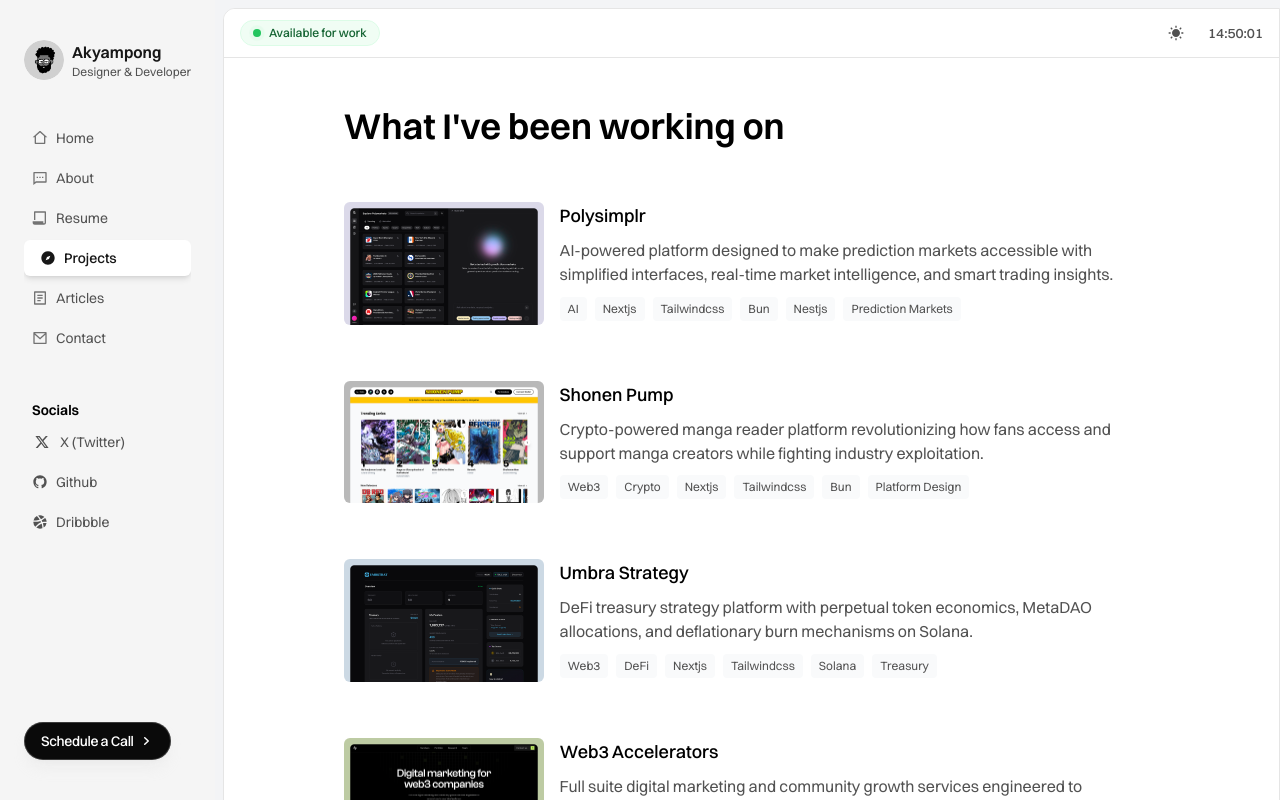
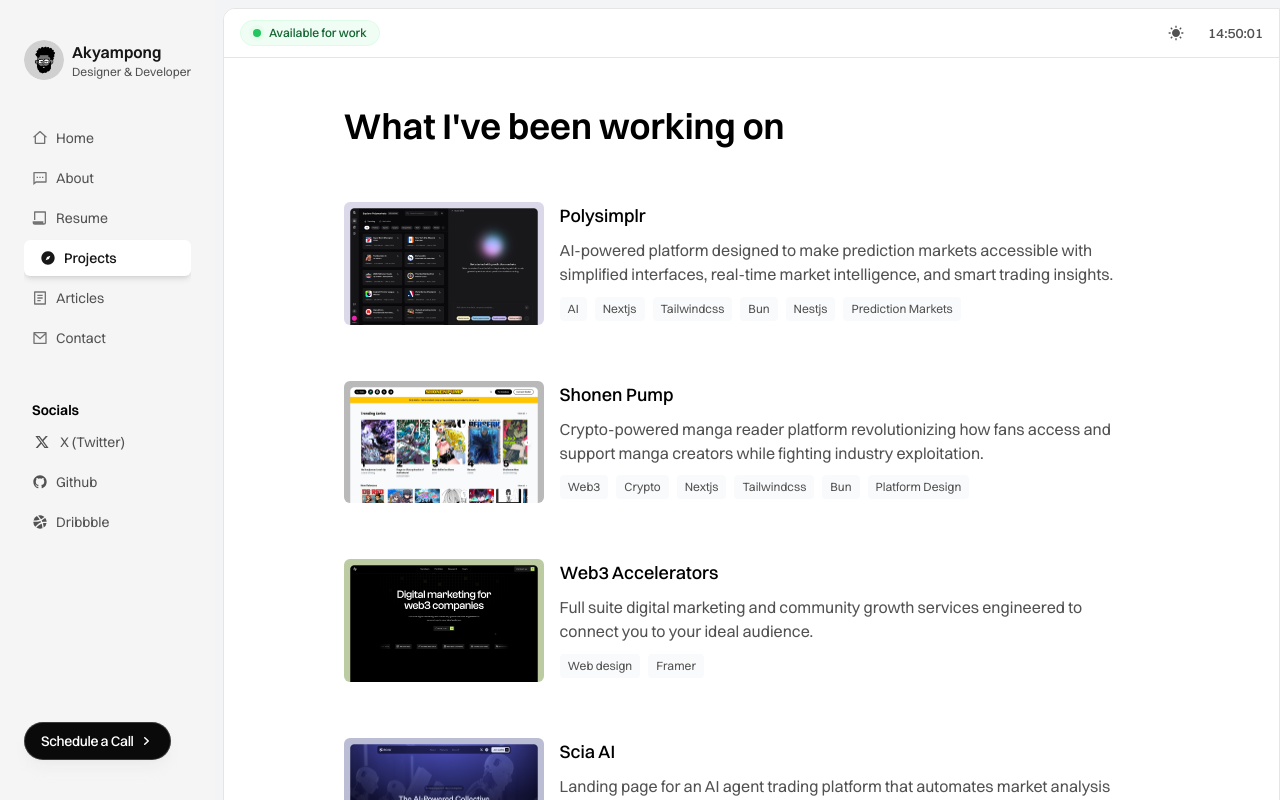
Before and after one commit to niftydrew/folio, a Next.js app: page /projects in a window 1280 px wide. Built offline with nearby package versions, Linux system fonts and the light colour scheme.

Commit message:
Remove Umbra Strategy, 0xDrew Portfolio, and Holders Picker projects and update Shonen Pump URL to shonenpump.online

```diff
--- a/src/constants/products.tsx
+++ b/src/constants/products.tsx
@@ -12,8 +12,7 @@ import drew from 'public/images/0xdrew.png';
 import drew2 from 'public/images/0xdrew2.png';
 import polysimplr from 'public/images/polysimplr-dark.png';
 import polysimplr2 from 'public/images/polysimplr-light.png';
-import umbra from 'public/images/umbra.png';
-import umbra2 from 'public/images/umbra2.png';
+
 
 export const products = [
   {
@@ -54,7 +53,7 @@ export const products = [
     ),
   },
   {
-    href: 'https://shonenpump.com',
+    href: 'https://shonenpump.online',
     title: 'Shonen Pump',
     description:
       'Crypto-powered manga reader platform revolutionizing how fans access and support manga creators while fighting industry exploitation.',
@@ -93,36 +92,6 @@ export const products = [
     ),
   },
   {
-    href: 'https://www.umbrastrategy.xyz',
-    title: 'Umbra Strategy',
-    description:
-      'DeFi treasury strategy platform with perpetual token economics, MetaDAO allocations, and deflationary burn mechanisms on Solana.',
-    thumbnail: umbra,
-    images: [umbra, umbra2],
-    stack: ['Web3', 'DeFi', 'Nextjs', 'Tailwindcss', 'Solana', 'Treasury'],
-    slug: 'umbra-strategy',
-    content: (
-      <div>
-        <p>
-          Umbra Strategy is an innovative DeFi platform built on Solana that
-          implements a self-reinforcing perpetual cycle: Trade → Fund → Reward →
-          Burn → Repeat. The platform manages treasury positions and distributes
-          MetaDAO allocations to $UMBSTRAT token holders based on their score,
-          creating a sustainable ecosystem that rewards long-term holders.
-        </p>
-        <p>
-          What sets Umbra apart is its unique deflationary mechanism where users
-          burn 10% of the USD value in $UMBSTRAT tokens to claim their MetaDAO
-          allocations, creating continuous buying pressure and scarcity. The
-          platform features real-time treasury tracking, transparent position
-          management, and a scoring system that determines allocation shares.
-          Built with Next.js and integrated with Solana blockchain, it
-          exemplifies modern Web3 UX with sophisticated tokenomics.
-        </p>
-      </div>
-    ),
-  },
-  {
     href: 'https://web3accelerators.com',
     title: 'Web3 Accelerators',
     description:
@@ -152,34 +121,6 @@ export const products = [
       </div>
     ),
   },
-  {
-    href: 'https://0xdrew.com',
-    title: '0xDrew Portfolio',
-    description:
-      'Portfolio website for a Web3 marketing professional showcasing services and expertise in blockchain promotion.',
-    thumbnail: drew,
-    images: [drew, drew2],
-    githubLink: 'https://github.com/niftydrew/folio',
-    stack: ['Nextjs', 'Tailwindcss'],
-    slug: '0xdrew-portfolio',
-    content: (
-      <div>
-        <p>
-          The 0xDrew Portfolio website was designed as a modern
-          developer-designer dashboard that effectively showcases my projects
-          and technical capabilities. The minimalist interface draws inspiration
-          from professional development environments while incorporating subtle
-          interactive elements that demonstrate my design sensibilities.
-        </p>
-        <p>
-          This responsive portfolio features a dashboard-style layout with
-          intuitive navigation and a clean, modern design that emphasizes
-          functionality and accessibility.
-        </p>
-      </div>
-    ),
-  },
-
   {
     href: 'https://scia.ai',
     title: 'Scia AI',
@@ -240,34 +181,4 @@ export const products = [
       </div>
     ),
   },
-  {
-    href: 'https://holders.web3accelerators.com',
-    title: 'Holders Picker',
-    description:
-      'A tool for selecting random holders from a token&apos;s holders list.',
-    thumbnail: holderspicker,
-    images: [holderspicker, holderspicker2],
-    githubLink: 'https://github.com/niftydrew/token-holders-picker',
-    stack: ['Nextjs', 'Web3', 'Solana'],
-    slug: 'holders-picker',
-    content: (
-      <div>
-        <p>
-          Holders Picker is a specialized web application designed for Solana
-          ecosystem participants to analyze token holder distributions and
-          conduct fair, verifiable random selections. The tool addresses a
-          common challenge in the Web3 space: transparently selecting token
-          holders for airdrops, rewards, and community initiatives.
-        </p>
-        <p>
-          Built with Next.js and integrated with Solana&apos;s blockchain,
-          Holders Picker allows users to define minimum holdings, among other
-          filters. It queries the blockchain to check holders that fit criteria
-          and select random number of those holders as defined by the user. The
-          application is designed for teams conducting airdrops, giveaways, or
-          community rewards on the Solana network.
-        </p>
-      </div>
-    ),
-  },
 ];
```
